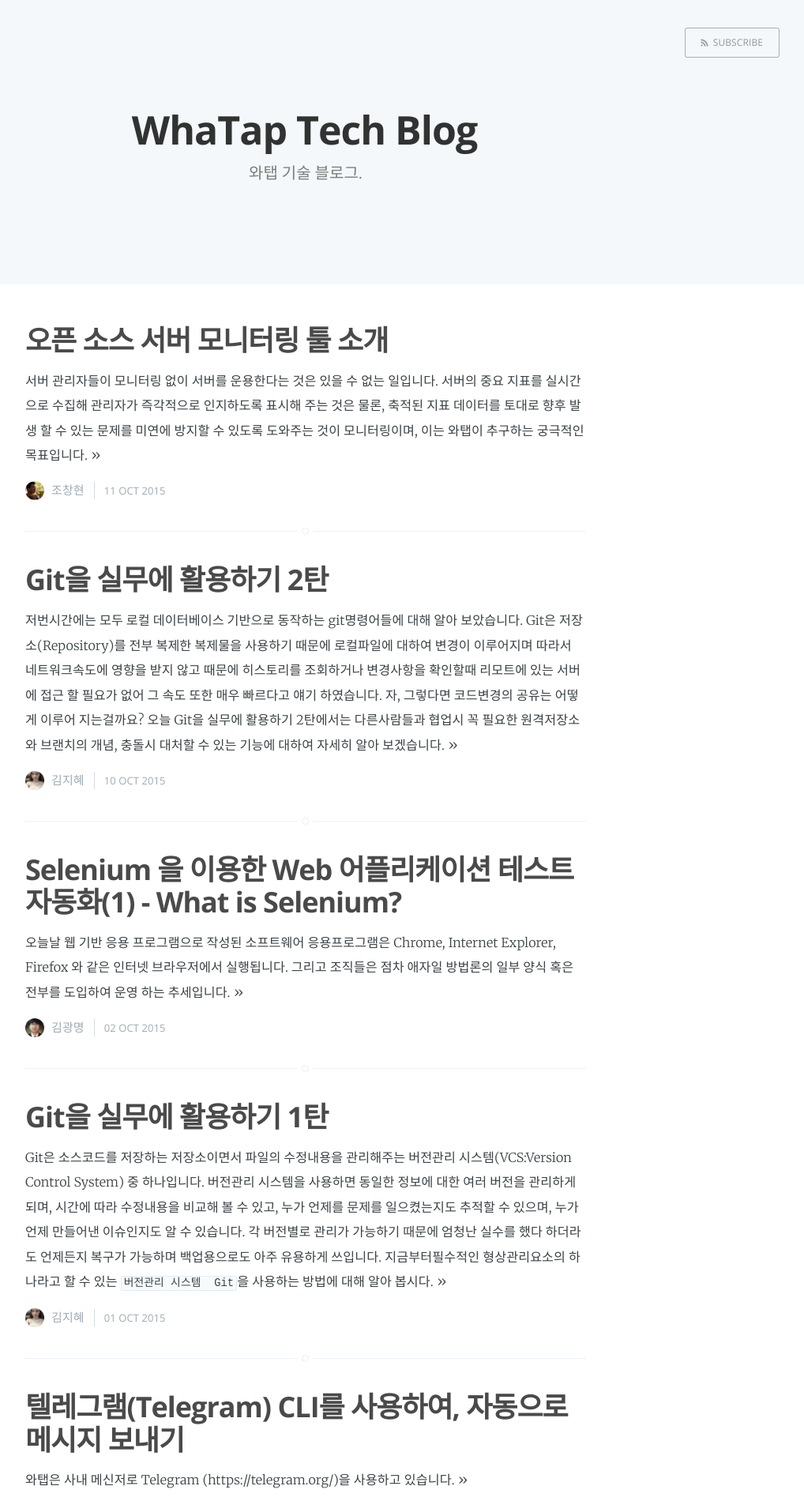
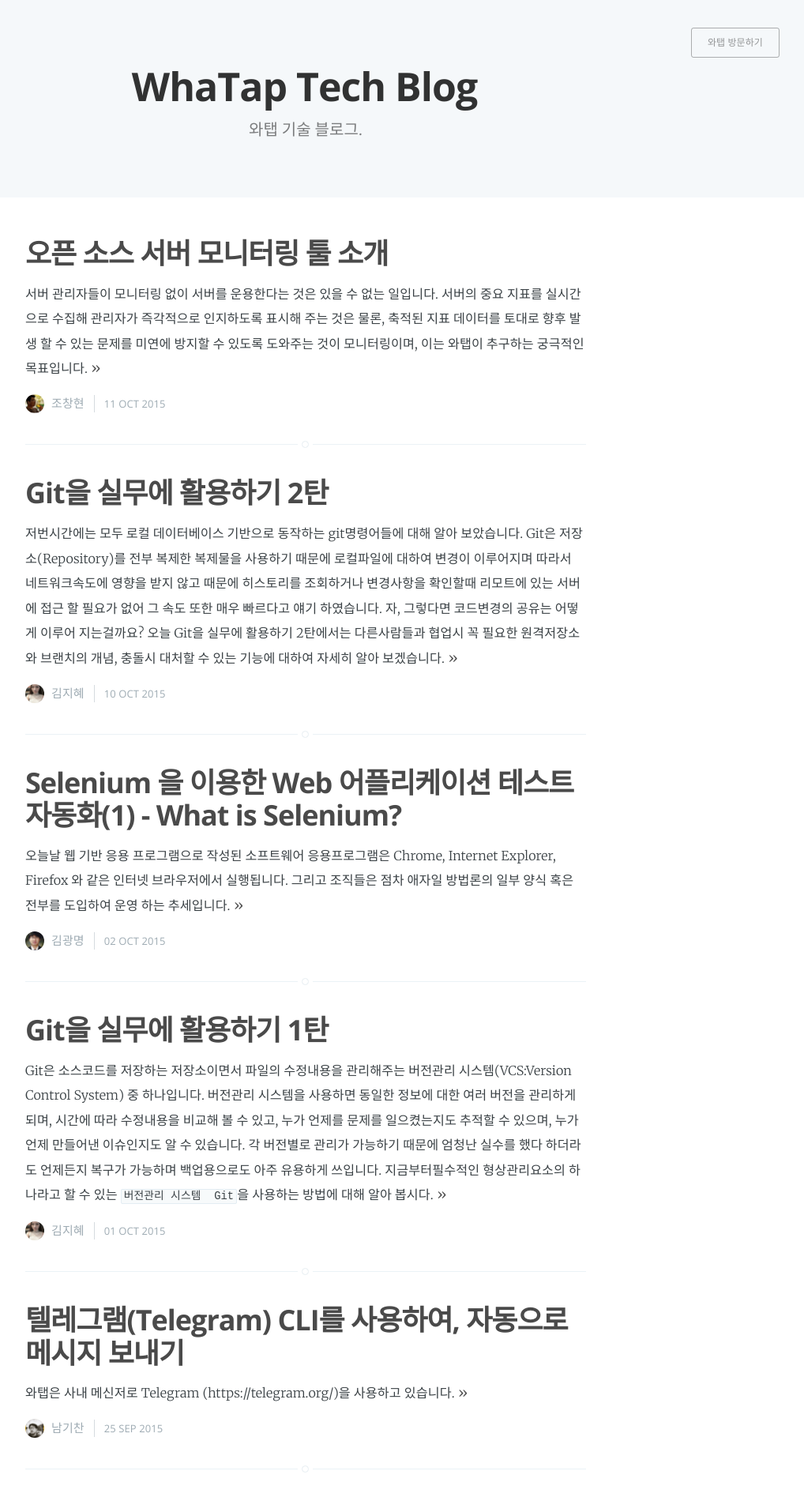
Before and after one commit to whatap/whatap.github.io, a Jekyll site: the page built from index.html, in a window 1280 px wide. Shown: the top 1900 px of the page at 79% size, without its empty margins (253-1271 px from the left). Built offline with Jekyll 4.4.1, drawn with Linux system fonts in a browser that asks for light colours; Markdown is read by kramdown in place of the engine named in the settings; the list of posts is cut into pages by our own code; some of the changed text lies outside the part shown.

Commit message:
add whatap landing page link

```diff
--- a/_layouts/default.html
+++ b/_layouts/default.html
@@ -22,11 +22,7 @@
     {{ content }}
     <footer class="site-footer clearfix">
       <section class="copyright">
-        <a href="{{ site.baseurl }}">{{ site.name }}</a> &copy;
-              {{date format="YYYY"}} &bull; All rights reserved.
-      </section>
-      <section class="poweredby">Made with Jekyll using
-        <a href="http://github.com/rosario/kasper">Kasper theme</a>
+        © 2015 <a href="http://whatap.io" target="_blank">WhaTap</a> - Developed by WhaTap Labs Inc.
       </section>
     </footer>
 
--- a/_layouts/page.html
+++ b/_layouts/page.html
@@ -5,7 +5,7 @@
 
 <nav class="main-nav clearfix">
     <a class="back-button icon-arrow-left" href="{{ site.baseurl }}">Home</a>
-    <a class="subscribe-button icon-feed" href="{{ site.baseurl }}rss.xml">Subscribe</a>
+    <a class="subscribe-button" href="http://whatap.io" target="_blank">와탭 방문하기</a>
 </nav>
 
 
--- a/_layouts/post.html
+++ b/_layouts/post.html
@@ -8,7 +8,7 @@
 <header class="main-header post-head {% if page.cover %}" style="background-image: url({{ page.cover }}) {%else%}no-cover{% endif %}">
     <nav class="main-nav {% if page.cover %} overlay {% endif %} clearfix">
         <a class="back-button icon-arrow-left" href="{{ site.baseurl }}">Home</a>
-        <a class="subscribe-button icon-feed" href="{{ site.baseurl }}rss.xml">Subscribe</a>
+        <a class="subscribe-button" href="http://whatap.io" target="_blank">와탭 방문하기</a>
     </nav>
 </header>
 
--- a/assets/css/main.scss
+++ b/assets/css/main.scss
@@ -12,3 +12,18 @@
 @import
 	"syntax"
 ;
+
+.no-cover.main-header {
+  max-height: 250px;
+}
+
+.copyright {
+  text-align: center;
+  width: 100%;
+  font-size: 12px;
+  color: #666;
+
+  a {
+    color: #009cdb;
+  }
+}
--- a/index.html
+++ b/index.html
@@ -11,7 +11,7 @@
                     <img src="{{ page.logo }}" alt="Blog Logo" />
                 </a>
             {% endif %}
-        <a class="subscribe-button icon-feed" href="{{ site.baseurl }}rss.xml">Subscribe</a>
+        <a class="subscribe-button" href="http://whatap.io" target="_blank">와탭 방문하기</a>
     </nav>
     <div class="vertical">
         <div class="main-header-content inner">
```
